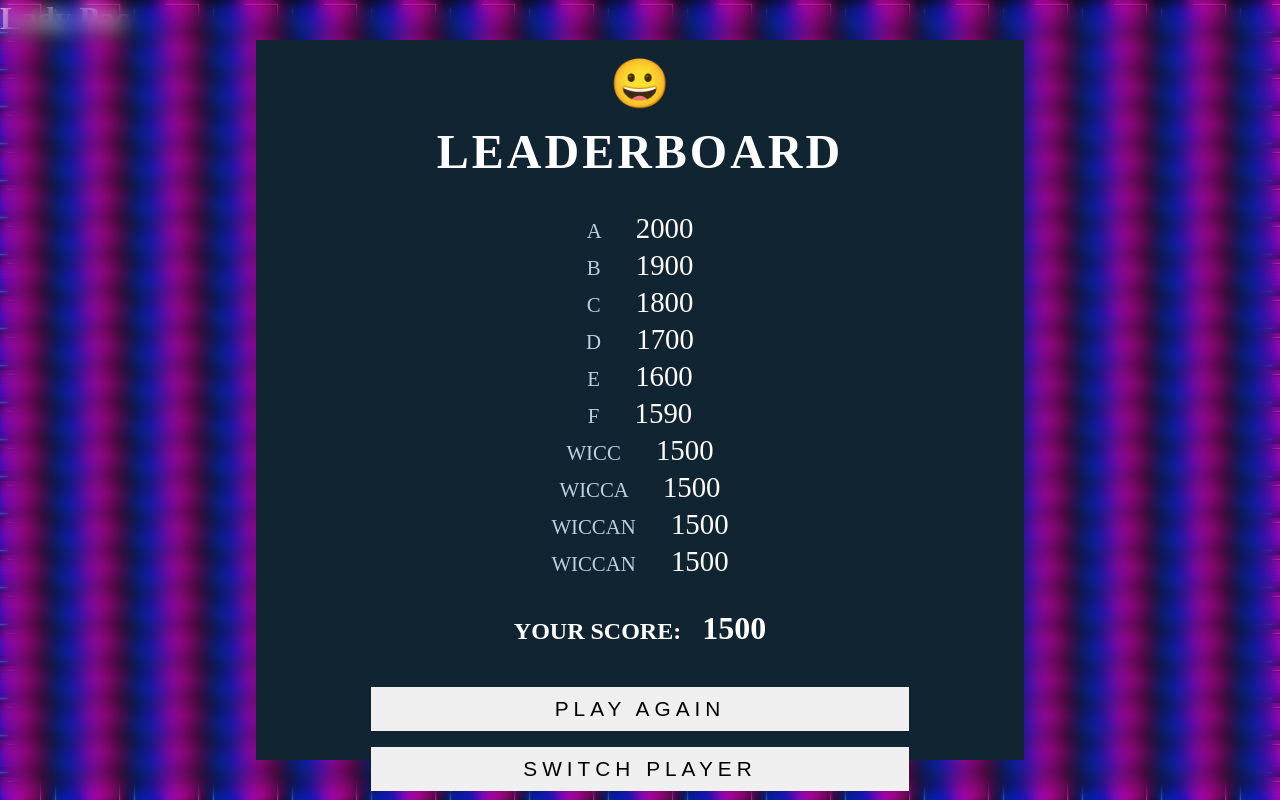
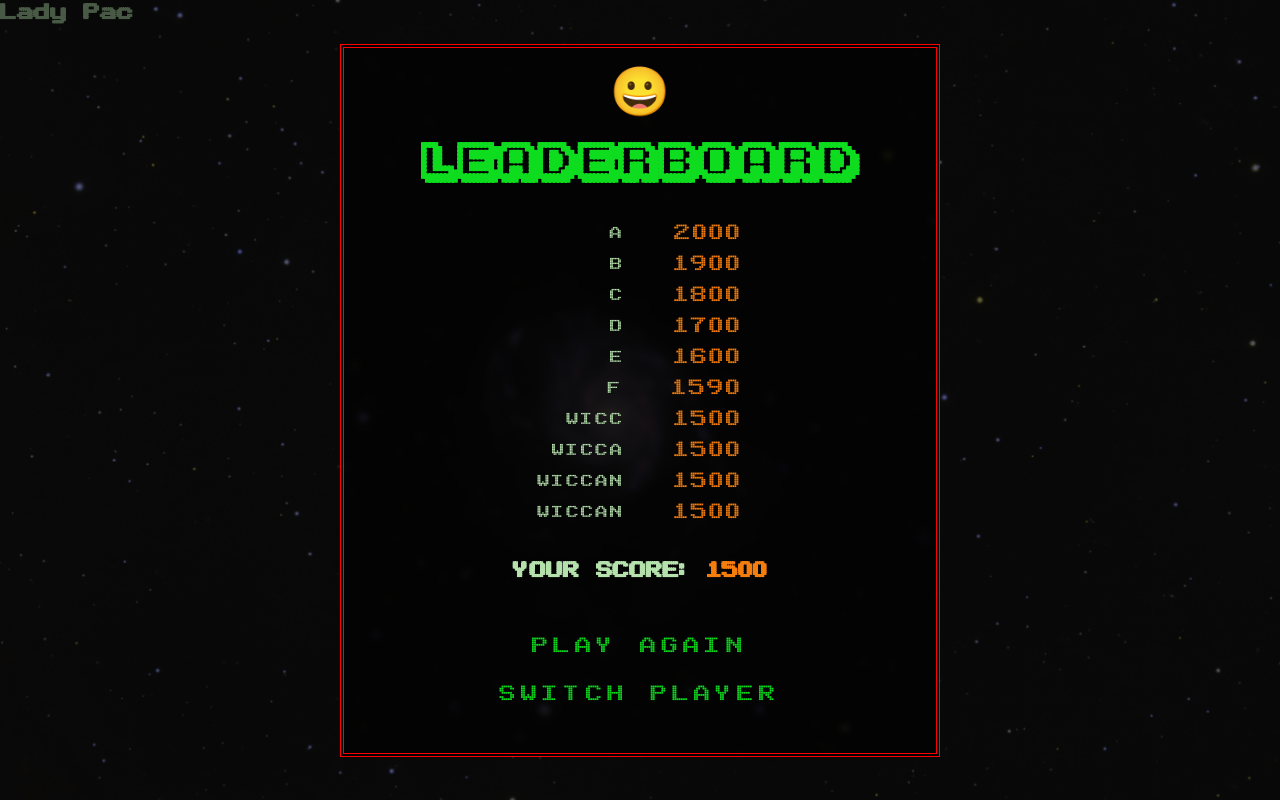
Before and after one commit to almost-good/lady-pac, a plain HTML site: page index.html in a window 1280 px wide. Drawn offline with Linux system fonts and the light colour scheme.

Commit message:
style[css]: finish general styling of leaderboard

```diff
--- a/assets/css/style.css
+++ b/assets/css/style.css
@@ -2,7 +2,48 @@
 
 
 :root {
-  --background-primary: #112432;
+  --background-transparent: rgba(0, 0, 0, .6);
+  --background-solid: #000;
+
+  --border: #f00;
+
+  --font-color-accent: #0ddd1e;
+  --font-color-accent-secondary: #f57d0d;
+  --font-color-general: #b5e2ac;
+
+  --font-title: 'karmatic_arcaderegular', 'Impact', sans-serif;
+  --font-general: 'arcaderegular', 'Courier', monospace;
+  --font-game-name: 'pacfontregular', 'Consolas', monospace;
+}
+
+
+/* --------------------------------------------- FONTS */
+
+
+/*! Generated by Font Squirrel (https://www.fontsquirrel.com) */
+
+@font-face {
+  font-family: 'karmatic_arcaderegular';
+  src: url('./fonts/ka1-webfont.woff2') format('woff2'),
+       url('./fonts/ka1-webfont.woff') format('woff');
+  font-weight: normal;
+  font-style: normal;
+}
+
+@font-face {
+  font-family: 'pacfontregular';
+  src: url('./fonts/pac-font-webfont.woff2') format('woff2'),
+       url('./fonts/pac-font-webfont.woff') format('woff');
+  font-weight: normal;
+  font-style: normal;
+}
+
+@font-face {
+  font-family: 'arcaderegular';
+  src: url('./fonts/arcade-webfont.woff2') format('woff2'),
+       url('./fonts/arcade-webfont.woff') format('woff');
+  font-weight: normal;
+  font-style: normal;
 }
 
 
@@ -17,15 +58,21 @@
 }
 
 body {
-  background-image: url('../../bg.jpg');
-  background-position: center;
-  background-size: contain;
-  color: white;
+  height: 100vh;
+
+  background: var(--background-solid)
+    url('../img/background/space.jpg')
+    no-repeat
+    center / cover;
+
+  font-family: var(--font-general);
+  color: var(--font-color-general);
 }
 
 ul {
   list-style-type: none;
 }
+
 
 /* --------------------------------------------- LEADERBOARD */
 
@@ -36,81 +83,126 @@ ul {
   height: 100%;
   top: 0;
   left: 0;
-  backdrop-filter: blur(10px);
+
+  background-color: var(--background-transparent);
+
   display: flex;
   align-items: center;
   justify-content: center;
 }
 
 .leaderboard {
-  background-color: var(--background-primary);
+  width: 90%;
+  height: max-content;
+  max-width: 600px;
 
-  width: 60vw;
-  height: 90vh;
+  background-color: var(--background-transparent);
+  backdrop-filter: blur(3px);
+  border: double 4px var(--border);
+
+  font-weight: 300;
   text-align: center;
   text-transform: uppercase;
-  overflow: none;
 }
 
 .leaderboard .logo {
   padding-top: 2vh;
-
   font-size: 3rem;
-
 }
 
 .leaderboard h2 {
-  padding-top: 2vh;
-  font-size: 3rem;
-  letter-spacing: 3px;
+  padding-top: 3vh;
+
+  font-family: var(--font-title);
+  font-size: 2.5rem;
   line-height: 1;
+  letter-spacing: 5px;
   text-transform: uppercase;
-
+  color: var(--font-color-accent);
+  text-shadow: 2px 2px 10px var(--font-accent);
 }
 
 .leaderboard .highscore-list {
+  margin: auto auto;
   padding-top: 4vh;
-  text-align: center;
-  font-size: 1.3rem;
+  width: max-content;
+}
 
-
-}
 
 .leaderboard .highscore-list li {
   margin-top: 0.5vh;
-  color: #bad0e0;
+  display: flex;
+  justify-content: flex-end;
+  align-items: center;
+
+  font-size: 1.5rem;
+  letter-spacing: 2px;
+  text-transform: uppercase;
 }
 
 .leaderboard .highscore-list li span {
-  color: #fcfcfc;
-  padding-left: 30px;
-  font-size: 1.8rem;
+  padding-left: 50px;
 
+  font-size: 2rem;
+  color: var(--font-color-accent-secondary);
 }
 
 .leaderboard .current-score {
-  padding-top: 4vh;
-  font-size: 1.5rem;
-  font-weight: 700;
+  margin-top: 4vh;
+
+  font-size: 2rem;
+  font-weight: bold;
+  text-shadow: 2px 2px 5px var(--font-general);
 }
 
 .leaderboard .current-score span {
+  padding-left: 5px;
+
   font-size: 2rem;
-  padding-left: 15px;
+  color: var(--font-color-accent-secondary);
+  text-shadow: 2px 2px 5px var(--font-accent-secondary);
 }
 
 .leaderboard .buttons {
-  margin-top: 3vh;
+  margin: 5vh auto 0;
+
   display: flex;
   flex-direction: column;
-  align-items: center;
+  width: max-content;
 }
 
 .leaderboard .buttons .btn {
-  margin-top: 2vh;
-  width: 70%;
-  padding: 10px 0;
-  font-size: 1.3rem;
+  padding: 10px 30px 6px;
+  width: 100%;
+
+  font-family: var(--font-general);
+  font-size: 2rem;
+  line-height: 0.5;
+  letter-spacing: 5px;
   text-transform: uppercase;
-  letter-spacing: 5px;
+  color: var(--font-color-accent);
+
+  background-color: inherit;
+  border: double 4px transparent;
+  cursor: pointer;
+
+  transition: .3s;
 }
+
+.leaderboard .buttons .btn:not(.leaderboard .buttons .btn:first-of-type) {
+  margin-top: 1vh;
+}
+
+.leaderboard .buttons .btn:last-of-type {
+  margin-bottom: 5vh;
+}
+
+.leaderboard .buttons .btn:hover {
+  background-color: var(--background-solid);
+  border: double 4px var(--border);
+ }
+
+ .leaderboard .buttons .btn:active {
+  background-color: var(--border);
+  border: double 4px var(--background-solid);
+ }
```
